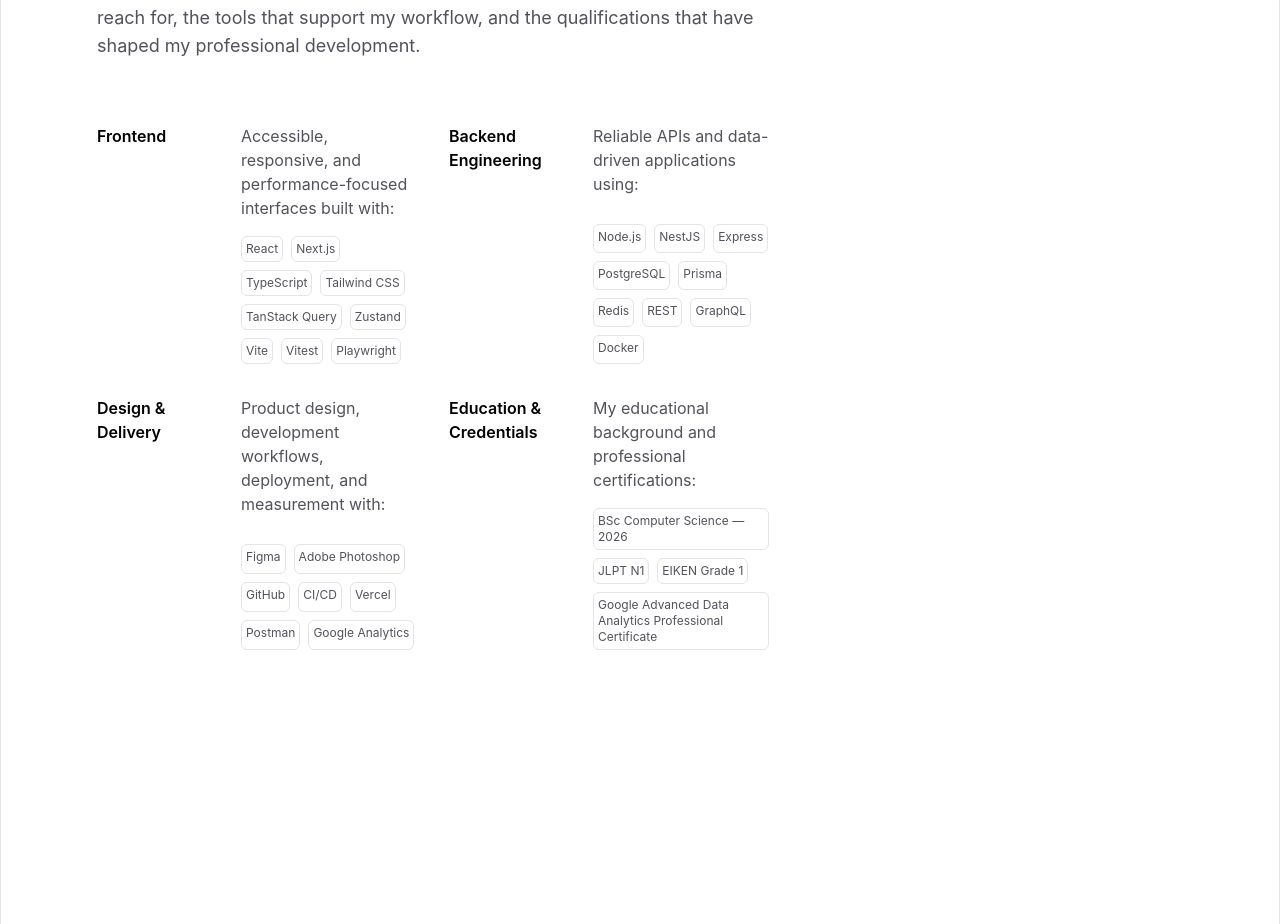
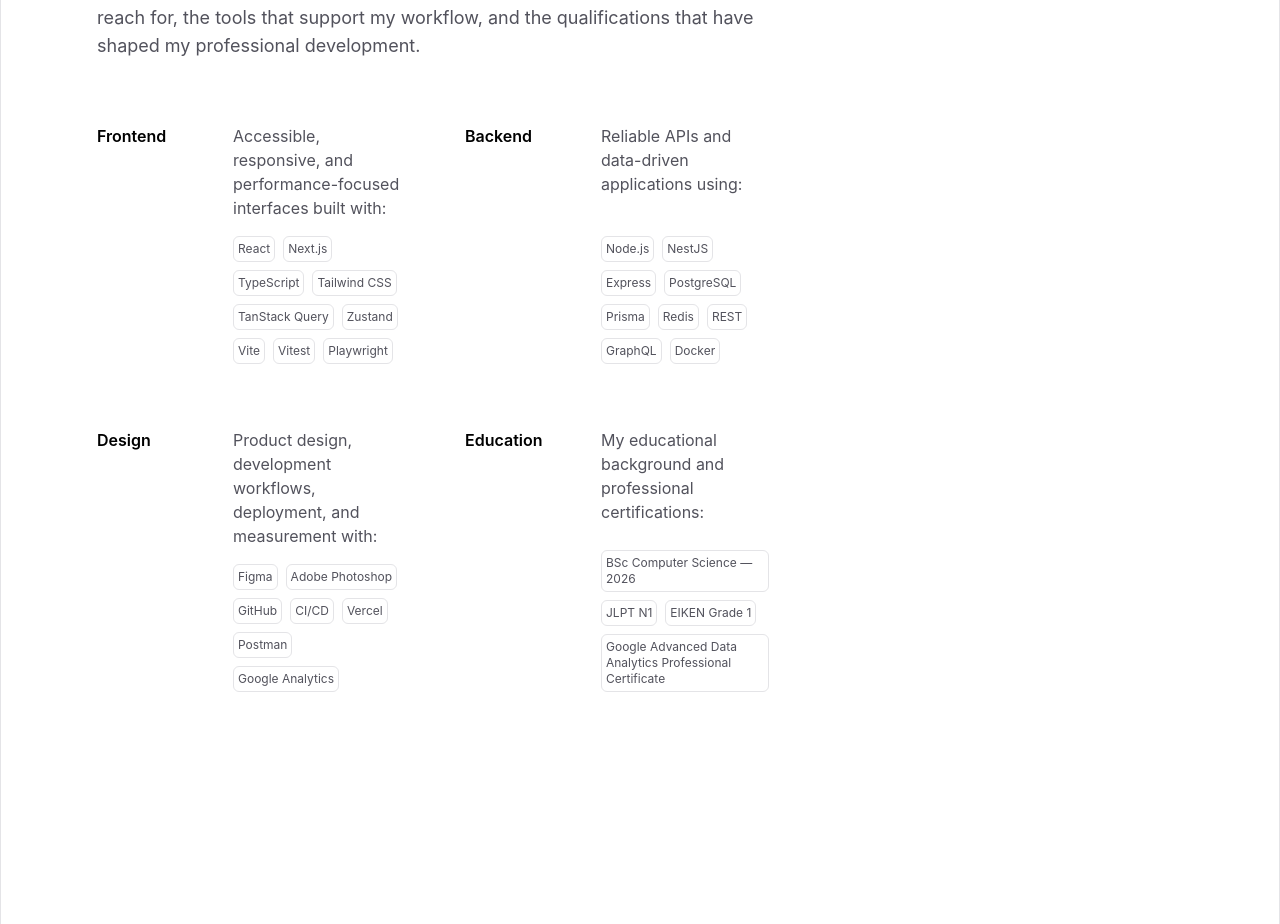
Before and after one commit to script-amv/portfolio, a React (Vite) app: page / in a window 1280 px wide. Shown: the part 1280-2204 px from the top of the page. Built offline with nearby package versions, Linux system fonts and the light colour scheme.

Commit message:
style: refine skill group layout
- simplify skills category labels
- align skill pills at the bottom of each group
- adjust grid spacing

```diff
--- a/src/App.tsx
+++ b/src/App.tsx
@@ -21,7 +21,7 @@ const skillGroups = [
     ],
   },
   {
-    title: "Backend Engineering",
+    title: "Backend",
     description:
       "Reliable APIs and data-driven applications using:",
     skills: [
@@ -37,7 +37,7 @@ const skillGroups = [
     ],
   },
   {
-    title: "Design & Delivery",
+    title: "Design",
     description:
       "Product design, development workflows, deployment, and measurement with:",
     skills: [
@@ -51,7 +51,7 @@ const skillGroups = [
     ],
   },
   {
-    title: "Education & Credentials",
+    title: "Education",
     description:
       "My educational background and professional certifications:",
     skills: [
@@ -98,20 +98,20 @@ function App() {
         title="Technologies I use, tools I trust, and qualifications I've earned."
         description="I work across frontend and backend development to build fast, accessible, and reliable web experiences. Here's a focused overview of the technologies I reach for, the tools that support my workflow, and the qualifications that have shaped my professional development."
       >
-        <div className="mt-16 grid grid-cols-2 gap-8">
+        <div className="mt-16 grid grid-cols-2 gap-16">
           {skillGroups.map((group) => (
             <section
-              className="grid grid-cols-[8rem_minmax(0,1fr)] gap-4"
+              className="grid grid-cols-[8rem_minmax(0,1fr)] grid-rows-[auto_1fr_auto] gap-2"
               key={group.title}
             >
               <h3 className="font-semibold">{group.title}</h3>
               <p className="text-zinc-600">{group.description}</p>
 
               {group.skills.length > 0 && (
-                <ul className="col-start-2 flex flex-wrap gap-2">
+                <ul className="col-start-2 row-start-3 flex flex-wrap gap-2">
                   {group.skills.map((skill) => (
                     <li
-                      className="rounded-md border border-zinc-200 p-1 text-xs text-zinc-600"
+                      className="rounded-md border border-zinc-200 p-1 text-xs text-zinc-600 max-h-fit max-w-fit"
                     >
                       {skill}
                     </li>
```
